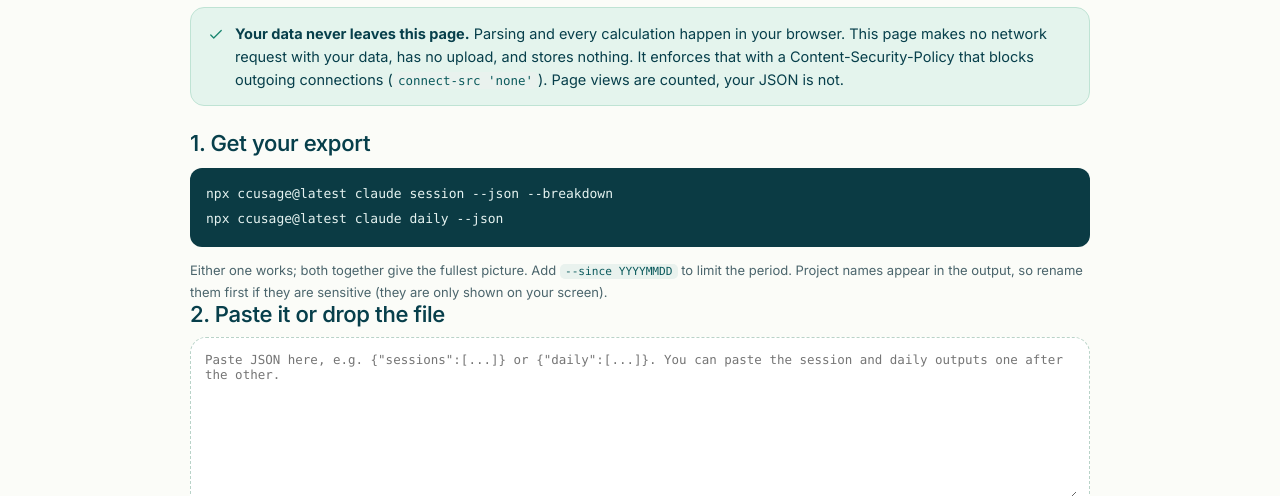
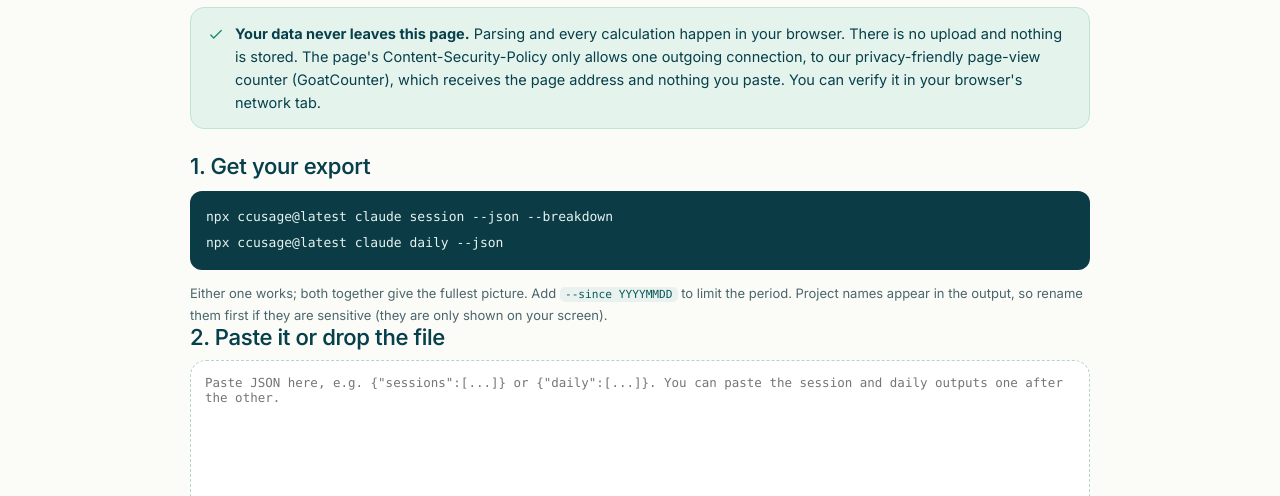
Before and after one commit to getlake/getlake.github.io, a plain HTML site: page waste-calculator/index.html in a window 1280 px wide. Shown: the part 304-800 px from the top of the page. Drawn offline with Linux system fonts and the light colour scheme.

Commit message:
waste-calculator: allow GoatCounter page-view beacon in CSP, make privacy copy exact

```diff
--- a/waste-calculator/index.html
+++ b/waste-calculator/index.html
@@ -2,7 +2,7 @@
 <html lang="en">
 <head>
 <meta charset="utf-8">
-<meta http-equiv="Content-Security-Policy" content="default-src 'self'; script-src 'self' https://gc.zgo.at; style-src 'self' 'unsafe-inline'; img-src 'self' data: https://lakehq.goatcounter.com; font-src 'self'; connect-src 'none'; form-action 'none'; base-uri 'self'">
+<meta http-equiv="Content-Security-Policy" content="default-src 'self'; script-src 'self' https://gc.zgo.at; style-src 'self' 'unsafe-inline'; img-src 'self' data: https://lakehq.goatcounter.com; font-src 'self'; connect-src https://lakehq.goatcounter.com; form-action 'none'; base-uri 'self'">
 <meta name="viewport" content="width=device-width,initial-scale=1">
 <title>Claude Code Waste Calculator · Lake</title>
 <meta name="description" content="Free, in-browser Claude Code waste calculator. Paste your ccusage JSON and see spend by model, your most expensive sessions, estimated waste, and how much ran with no approved plan. Nothing leaves your browser.">
@@ -58,7 +58,7 @@
   <p class="section-index">Free · runs in your browser</p>
   <h1>Claude Code waste calculator</h1>
   <p class="doc-lede">Paste your <a href="https://github.com/ryoppippi/ccusage">ccusage</a> JSON and see where the money went: spend by model, your most expensive sessions, an estimate of what was avoidable, and how much of it ran with no approved plan.</p>
-  <p class="wc-privacy"><svg class="i"><use href="#check"/></svg><span><b>Your data never leaves this page.</b> Parsing and every calculation happen in your browser. This page makes no network request with your data, has no upload, and stores nothing. It enforces that with a Content-Security-Policy that blocks outgoing connections (<code>connect-src 'none'</code>). Page views are counted, your JSON is not.</span></p>
+  <p class="wc-privacy"><svg class="i"><use href="#check"/></svg><span><b>Your data never leaves this page.</b> Parsing and every calculation happen in your browser. There is no upload and nothing is stored. The page's Content-Security-Policy only allows one outgoing connection, to our privacy-friendly page-view counter (GoatCounter), which receives the page address and nothing you paste. You can verify it in your browser's network tab.</span></p>
 
   <section class="wc-input" aria-labelledby="wc-in-h">
     <h2 id="wc-in-h">1. Get your export</h2>
```
